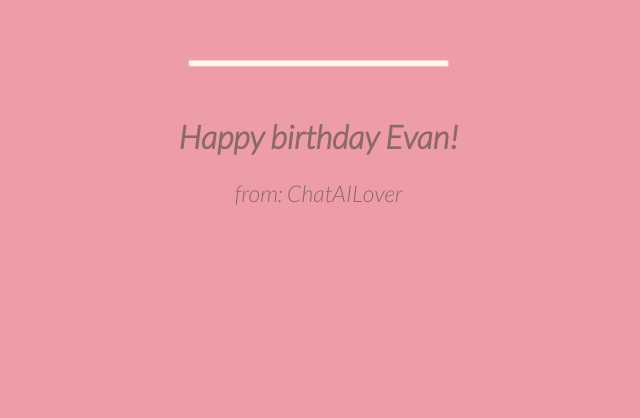
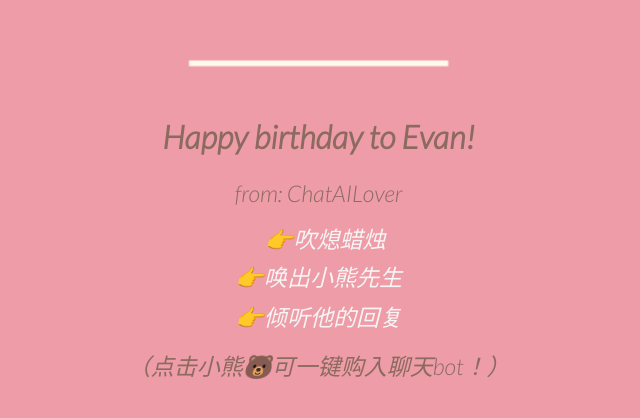
Before and after one commit to CZ581/BirthdayActivities, a plain HTML site: page index.html in a window 1280 px wide. Shown: the part 266-684 px from the top of the page, without its empty margins (331-971 px from the left). Drawn offline with Linux system fonts and the light colour scheme.

Commit message:
0120cz:添加AI语音音频和触发+优化交互

```diff
--- a/index.html
+++ b/index.html
@@ -3,17 +3,11 @@
 <head>
   <meta charset="UTF-8">
   <meta name="viewport" content="width=device-width, initial-scale=1.0">
-  <title>Birthday Cake with Candles</title>
+  <title>Evan's Birthday!</title>
   <link rel="stylesheet" href="style.css">
 </head>
 <body>
   <div id="cake">
-    <!-- 蜡烛部分 -->
-    <!--
-autor: Marco Barría
-https://twitter.com/marco_bf
--->
-
 <div class="velas">
     <div class="fuego"></div>
     <div class="fuego"></div>
@@ -169,22 +163,31 @@ https://twitter.com/marco_bf
     </path>
     <rect x="10" y="475.571" fill="#fefae9" width="180" height="4" />
 </svg>
+  <div>
+    <audio autoplay>
+      <source src="happyBirthday.mp3" type="audio/mp3">
+    </audio>
+  </div>
+
 <div class="text">
-  <h1>Happy birthday Evan!</h1>
+  <h1>Happy birthday to Evan!</h1>
+  <div>
+    <CoffeeOutlined />
+  </div>
   <p>from: ChatAILover</p>
-  <!-- <p id="bear">（点击小熊🐻可一键购入聊天bot！）</p> -->
-  <p></p>
+
   <button id="blowButton" style="display: none;" class="bttext" onclick="blowOutCandle()">👉吹熄蜡烛</button>
   <button id="callButton" class="bttext" onclick="callBear()">👉唤出小熊先生</button>
-  <p id="shop" style="display: none;" >（点击小熊🐻可一键购入聊天bot！）</p>
+  <p id="shop" style="display: none;">（点击小熊🐻可一键购入聊天bot！）</p>
+  <button id="playButton" class="bttext" onclick="play()">👉倾听他的回复</button>
 </div>
-
-
     <!-- 小熊部分 -->
     <div id="bear" class="bear"  onclick="window.location.href='https://k.weidian.com/MmnsM0BM';">
         <!-- 小熊图像的内容 -->
       </div>
-
+  <div>
+    <CoffeeOutlined />
+  </div>
   <script src="script.js"></script>
 </body>
 </html>
--- a/script.js
+++ b/script.js
@@ -5,6 +5,7 @@ const bear = document.getElementById('bear');
 const blowButton = document.getElementById('blowButton');
 const callButton =  document.getElementById('callButton');
 const shop = document.getElementById('shop');
+const playButton = document.getElementById('playButton');
 
 window.onload = function() {
     setTimeout(function() {
@@ -12,8 +13,9 @@ window.onload = function() {
       setTimeout(function() {
         shop.style.display = 'block';
         callButton.style.display = 'block';
-      }, 2000);
-    }, 7000);
+        playButton.style.display = 'block';
+      }, 1000);
+    }, 1000);
   };
 
 // 吹熄蜡烛函数
@@ -33,3 +35,11 @@ function callBear() {
   }
   // 监听按钮点击事件
   callButton.addEventListener('click', callBear);
+
+  // 播放音频
+    const audio = new Audio('66.mp3');  // 创建音频对象，路径为相对路径或URL
+
+    // 为按钮添加点击事件
+    playButton.addEventListener('click', () => {
+      audio.play();  // 播放音频
+    });
--- a/style.css
+++ b/style.css
@@ -189,11 +189,11 @@ body {
     top: 100%; /* 按钮垂直位置，视需求调整 */
     left: 50%;
     transform: translateX(-50%);
-    padding: 10px 1px 1px 1px;
+    padding: 10px 1px 1px 10px;
     background-color: #ee9ca7; /* 按钮背景颜色 */
-    color: #8b6a60;
+    color: whitesmoke;
     border: none;
-    border-radius: 5px;
+    border-radius: 10px;
     font-size: 16px;
     cursor: pointer;
     font-family: 'Lato', sans-serif;
@@ -206,23 +206,42 @@ body {
         transform: translateX(-50%);
         padding: 1px 2px;
         background-color: #ee9ca7; /* 按钮背景颜色 */
-        color: #8b6a60;
+        color: whitesmoke;
         border: none;
-        border-radius: 5px;
+        border-radius: 10px;
         font-size: 16px;
         cursor: pointer;
         font-family: 'Lato', sans-serif;
         display: none; /* 初始隐藏 */
 }
+#playButton {
+  position: absolute;
+  top: 111%; /* 按钮垂直位置，视需求调整 */
+  left: 50%;
+  transform: translateX(-50%);
+  padding: 1px 2px;
+  background-color: #ee9ca7; /* 按钮背景颜色 */
+  color: whitesmoke;
+  border: none;
+  border-radius: 10px;
+  font-size: 16px;
+  cursor: pointer;
+  font-family: 'Lato', sans-serif;
+  display: none; /* 初始隐藏 */
+}
 #blowButton:hover {
-  color:whitesmoke;
+  color:#8b6a60;
 }
 #callButton:hover {
-  color:whitesmoke; /* 悬停时字体颜色变化 */
+  color:#8b6a60; /* 悬停时字体颜色变化 */
 }
+#playButton:hover {
+  color:#8b6a60; /* 悬停时字体颜色变化 */
+}
+
 #shop{
   position: absolute;
-        top: 109%; /* 按钮垂直位置，视需求调整 */
+        top: 114%; /* 按钮垂直位置，视需求调整 */
         left: 50%;
         transform: translateX(-50%);
         padding: 1px 2px;
@@ -247,7 +266,7 @@ body {
   }
 }
 .bttext{
-    color: #8b6a60;
+    color: whitesmoke;
   font-family: 'Lato', sans-serif;
   font-weight: 300;
   font-style: italic;
```
Also changed, not shown: 1 other file.
